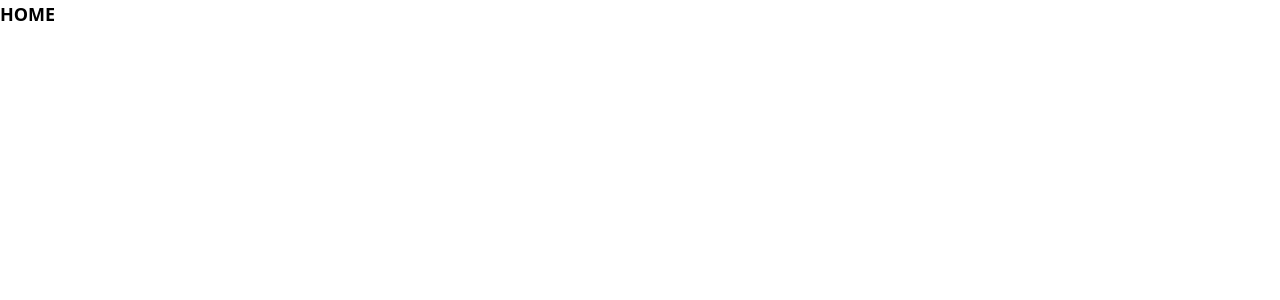
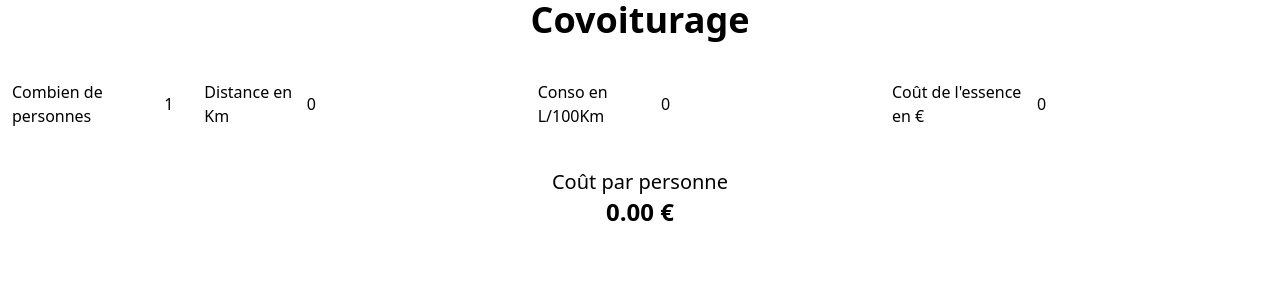
Before and after one commit to gI7DUmmY/covoiturage, a React (Create React App) app: page / in a window 1280 px wide. Shown: the top 300 px of the page. Built offline with nearby package versions, Linux system fonts and the light colour scheme.

Commit message:
✨ calcul ok

```diff
--- a/src/App.js
+++ b/src/App.js
@@ -1,7 +1,83 @@
+import { useState, useEffect } from 'react'
+
 function App() {
+  const [formData, setFormData] = useState({
+    pers: 1,
+    dist: 0,
+    conso: 0,
+    prix: 0,
+  })
+  const [total, setTotal] = useState(0)
+
+  const handleChangePers = value => {
+    setFormData({ ...formData, pers: value })
+  }
+
+  const handleChangeDist = value => {
+    setFormData({ ...formData, dist: value })
+  }
+
+  const handleChangePrix = value => {
+    setFormData({ ...formData, prix: value })
+  }
+
+  const handleChangeConso = value => {
+    setFormData({ ...formData, conso: value })
+  }
+
+  useEffect(() => {
+    console.log(formData)
+    setTotal(
+      (
+        ((formData.dist / 100) * formData.conso * formData.prix) /
+        formData.pers
+      ).toFixed(2)
+    )
+  }, [formData])
+
   return (
     <>
-      <h1 className='text-lg font-bold'>HOME</h1>
+      <h1 className='text-4xl font-bold text-center'>Covoiturage</h1>
+      <form className='mt-10 mx-3 flex justify-between'>
+        <label htmlFor='pers'>Combien de personnes</label>
+        <input
+          type='number'
+          id='pers'
+          className='w-10'
+          min='1'
+          max='5'
+          value={formData.pers}
+          onChange={e => handleChangePers(e.target.value)}
+        />
+        <label htmlFor='dist'>Distance en Km</label>
+        <input
+          type='number'
+          id='dist'
+          min='0'
+          value={formData.dist}
+          onChange={e => handleChangeDist(e.target.value)}
+        />
+        <label htmlFor='conso'>Conso en L/100Km</label>
+        <input
+          type='number'
+          id='conso'
+          min='0'
+          value={formData.conso}
+          onChange={e => handleChangeConso(e.target.value)}
+        />
+        <label htmlFor='prix'>Coût de l'essence en €</label>
+        <input
+          type='number'
+          id='prix'
+          min='0'
+          value={formData.prix}
+          onChange={e => handleChangePrix(e.target.value)}
+        />
+      </form>
+      <div className='mt-10 text-center'>
+        <h3 className='text-xl'>Coût par personne</h3>
+        <p className='text-2xl font-bold'>{total} €</p>
+      </div>
     </>
   )
 }
```
